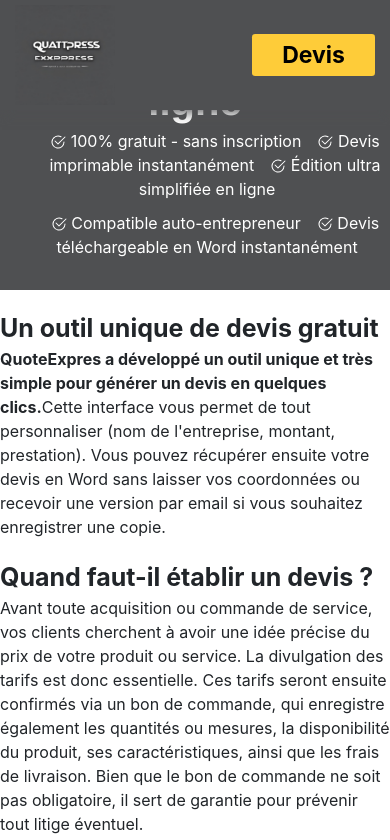
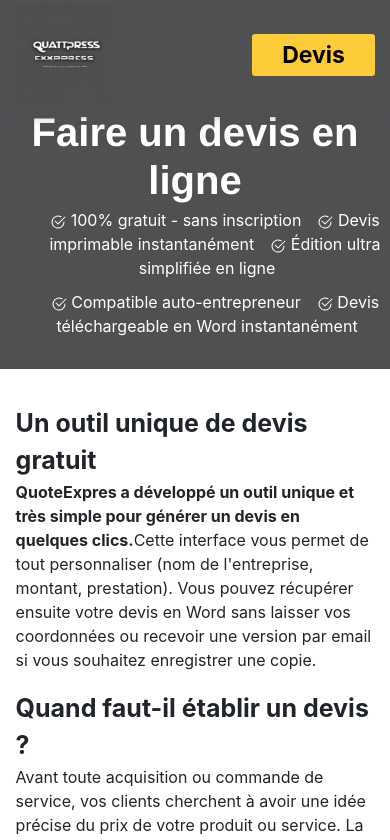
Before and after one commit to FAWZY20/QuoteExpress_FrontEnd, an Angular app: page / in a window 390 px wide. Shown: the top 840 px of the page. Built offline with nearby package versions, Linux system fonts and the light colour scheme.

Commit message:
aspect resposive

```diff
--- a/src/app/components/header/header.component.css
+++ b/src/app/components/header/header.component.css
@@ -16,6 +16,12 @@
     font-family: 'Franklin Gothic Medium', 'Arial Narrow', Arial, sans-serif;
     font-weight: bold;
     margin-bottom: 1%;
+}
+
+@media screen and (max-width: 1000px){
+    .header-bloc {
+        padding-top: 30%;
+    }
 }
 
 .header-bloc-list {
--- a/src/app/models/home/home.component.css
+++ b/src/app/models/home/home.component.css
@@ -96,6 +96,9 @@ p {
 }
 
 @media screen and (max-width: 1000px) {
+    .question{
+        padding: 4%;
+    }
     .bloc-devis {
         display: flex;
         flex-direction: column-reverse;
```
